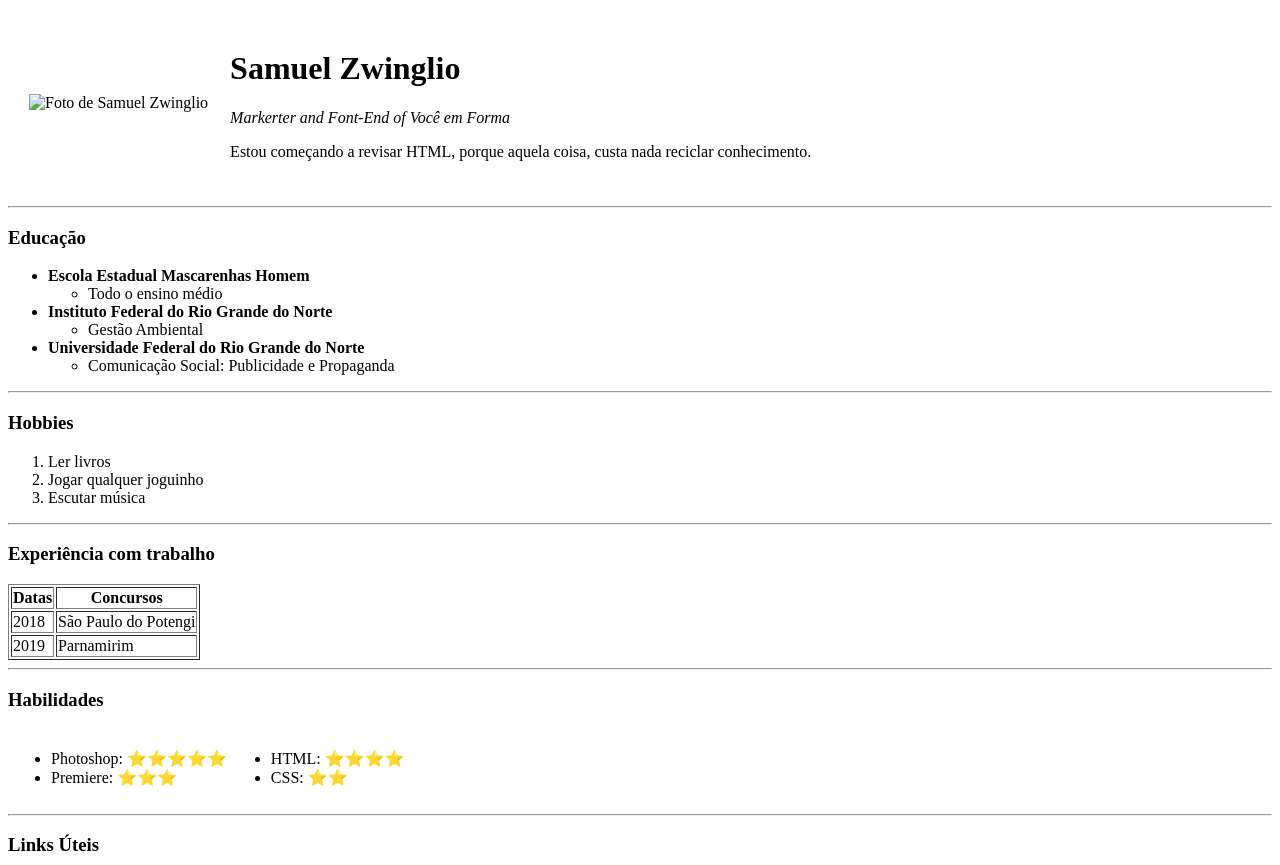
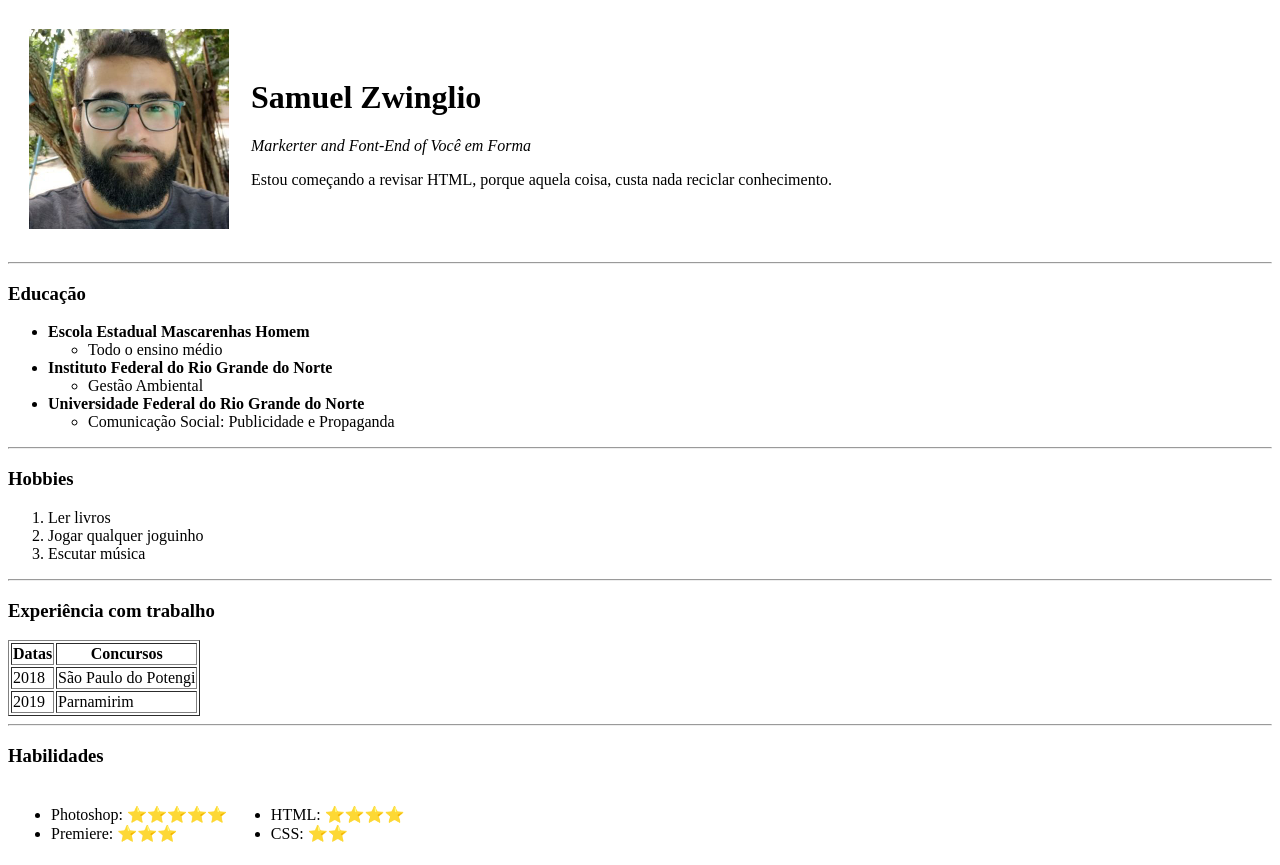
Before and after one commit to zwinglio/cv, a plain HTML site: page index.html in a window 1280 px wide. Shown: the top 865 px of the page. Drawn offline with Linux system fonts and the light colour scheme.

Commit message:
Atualização da imagem

```diff
--- a/index.html
+++ b/index.html
@@ -11,7 +11,7 @@
 <body>
     <table cellspacing="20">
         <tr>
-            <td><img src="profile.jpg" width="200px" alt="Foto de Samuel Zwinglio"></td>
+            <td><img src="images/profile.jpg" width="200px" alt="Foto de Samuel Zwinglio"></td>
             <td>
                 <h1>Samuel Zwinglio</h1>
                 <p><em>Markerter and Font-End of Você em Forma</em></p>
```
